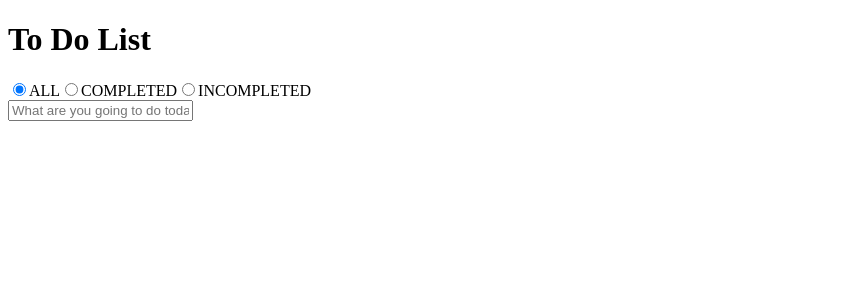
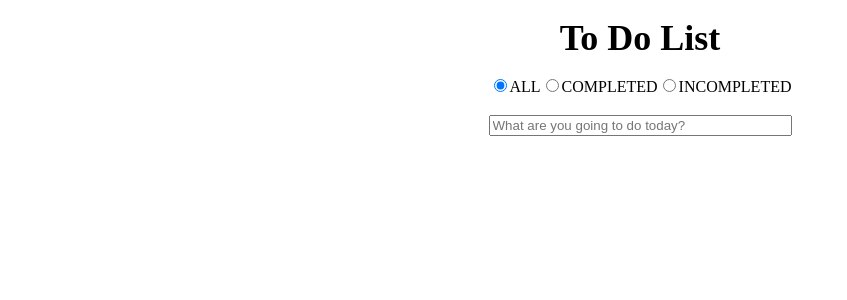
Before and after one commit to daewoongBang/react-jotai-study, a React (Create React App) app: page / in a window 1280 px wide. Shown: the top 300 px of the page, without its empty margins (0-847 px from the left). Built offline with nearby package versions, Linux system fonts and the light colour scheme.

Commit message:
Modify Styles

```diff
--- a/src/App.tsx
+++ b/src/App.tsx
@@ -2,7 +2,69 @@ import React from 'react';
 import ToDo from 'pages/ToDo';
 import { createGlobalStyle } from 'styled-components';
 
-const GlobalStyle = createGlobalStyle``;
+const GlobalStyle = createGlobalStyle`
+/* http://meyerweb.com/eric/tools/css/reset/
+   v5.0.1 | 20191019
+   License: none (public domain)
+*/
+
+html, body, div, span, applet, object, iframe,
+h1, h2, h3, h4, h5, h6, p, blockquote, pre,
+a, abbr, acronym, address, big, cite, code,
+del, dfn, em, img, ins, kbd, q, s, samp,
+small, strike, strong, sub, sup, tt, var,
+b, u, i, center,
+dl, dt, dd, menu, ol, ul, li,
+fieldset, form, label, legend,
+table, caption, tbody, tfoot, thead, tr, th, td,
+article, aside, canvas, details, embed,
+figure, figcaption, footer, header, hgroup,
+main, menu, nav, output, ruby, section, summary,
+time, mark, audio, video {
+  margin: 0;
+  padding: 0;
+  border: 0;
+  font-size: 100%;
+  font: inherit;
+  vertical-align: baseline;
+}
+/* HTML5 display-role reset for older browsers */
+article, aside, details, figcaption, figure,
+footer, header, hgroup, main, menu, nav, section {
+  display: block;
+}
+/* HTML5 hidden-attribute fix for newer browsers */
+*[hidden] {
+    display: none;
+}
+body {
+  line-height: 1;
+}
+html, body {
+  width:100%;
+  height:100%
+}
+menu, ol, ul {
+  list-style: none;
+}
+blockquote, q {
+  quotes: none;
+}
+blockquote:before, blockquote:after,
+q:before, q:after {
+  content: '';
+  content: none;
+}
+table {
+  border-collapse: collapse;
+  border-spacing: 0;
+}
+#root {
+  height:100%;
+  display:flex;
+  justify-content:center;
+}
+`;
 
 function App() {
   return (
--- /dev/null
+++ b/src/components/common/Input.tsx
@@ -0,0 +1,45 @@
+import { RegisterOptions, UseFormRegister } from 'react-hook-form';
+import styled from 'styled-components';
+
+interface IInput {
+  name: string;
+  rules?: RegisterOptions;
+  placeholder?: string;
+  register: UseFormRegister<any>;
+  errorMessage?: string;
+  [key: string]: any;
+}
+
+const Input = ({
+  name,
+  rules,
+  placeholder,
+  errorMessage,
+  register,
+  ...rest
+}: IInput) => {
+  const StyledInput = styled.input`
+    width: 100%;
+    box-sizing: border-box;
+  `;
+
+  const ErrorText = styled.span`
+    color: red;
+    margin: 5px 0;
+    display: block;
+  `;
+
+  return (
+    <div>
+      <StyledInput
+        {...register(name, rules)}
+        placeholder={placeholder}
+        {...rest}
+      />
+
+      {errorMessage && <ErrorText>{errorMessage}</ErrorText>}
+    </div>
+  );
+};
+
+export default Input;
--- a/src/components/todo/Input.tsx
+++ b/src/components/todo/Input.tsx
@@ -1,6 +1,8 @@
+import Input from 'components/common/Input';
 import { useSetAtom } from 'jotai';
 import { useForm } from 'react-hook-form';
 import { toDosAtom } from 'state/todo';
+import styled from 'styled-components';
 
 interface IForm {
   text: string;
@@ -25,16 +27,22 @@ const ToDoInput = () => {
     setValue('text', '');
   });
 
+  const Wrapper = styled.div`
+    margin: 20px 0;
+  `;
+
   return (
-    <div>
+    <Wrapper>
       <form onSubmit={onSubmit}>
-        <input
+        <Input
+          name={'text'}
+          register={register}
+          rules={{ required: 'required!' }}
           placeholder='What are you going to do today?'
-          {...register('text', { required: 'required' })}
+          errorMessage={errors.text?.message}
         />
-        <div>{errors.text?.message || ''}</div>
       </form>
-    </div>
+    </Wrapper>
   );
 };
 
--- a/src/components/todo/Item.tsx
+++ b/src/components/todo/Item.tsx
@@ -1,5 +1,6 @@
 import { useSetAtom } from 'jotai';
 import { IToDo, toDosAtom } from 'state/todo';
+import styled from 'styled-components';
 
 const ToDoItem = ({ id, text, completed }: IToDo) => {
   const setToDos = useSetAtom(toDosAtom);
@@ -16,7 +17,19 @@ const ToDoItem = ({ id, text, completed }: IToDo) => {
     setToDos((prev) => prev.filter((item) => item.id !== id));
   };
 
+  const Wrapper = styled.div`
+    display: flex;
+    justify-content: space-between;
+
+    > button {
+      border: none;
+      background-color: white;
+      cursor: pointer;
+    }
+  `;
+
   return (
+    <Wrapper>
       <div>
         <input
           type='checkbox'
@@ -26,11 +39,12 @@ const ToDoItem = ({ id, text, completed }: IToDo) => {
         />
 
         <label htmlFor={`check-${id}`}>{text}</label>
+      </div>
 
       <button type='button' onClick={removeItem}>
         x
       </button>
-    </div>
+    </Wrapper>
   );
 };
 
--- a/src/components/todo/List.tsx
+++ b/src/components/todo/List.tsx
@@ -1,12 +1,20 @@
 import { useAtomValue } from 'jotai';
 import { filteredToDos } from 'state/todo';
 import ToDoItem from './Item';
+import styled from 'styled-components';
 
 const ToDoList = () => {
   const toDos = useAtomValue(filteredToDos);
 
+  const Wrapper = styled.div`
+    display: flex;
+    flex-direction: column;
+    gap: 10px;
+    margin-top: 5px;
+  `;
+
   return (
-    <div>
+    <Wrapper>
       {toDos.map((item) => (
         <ToDoItem
           key={`todo-${item.id}`}
@@ -15,7 +23,7 @@ const ToDoList = () => {
           completed={item.completed}
         />
       ))}
-    </div>
+    </Wrapper>
   );
 };
 
--- a/src/index.tsx
+++ b/src/index.tsx
@@ -5,6 +5,7 @@ import App from './App';
 const root = ReactDOM.createRoot(
   document.getElementById('root') as HTMLElement
 );
+
 root.render(
   <React.StrictMode>
     <App />
--- a/src/pages/ToDo.tsx
+++ b/src/pages/ToDo.tsx
@@ -1,10 +1,21 @@
 import ToDoFilter from 'components/todo/Filter';
 import ToDoInput from 'components/todo/Input';
 import ToDoList from 'components/todo/List';
+import styled from 'styled-components';
+
+const Wrapper = styled.div`
+  text-align: center;
+
+  > h1 {
+    font-size: 36px;
+    font-weight: 700;
+    margin: 20px 0;
+  }
+`;
 
 const ToDoPage = () => {
   return (
-    <div>
+    <Wrapper>
       <h1>To Do List</h1>
 
       <ToDoFilter />
@@ -12,7 +23,7 @@ const ToDoPage = () => {
       <ToDoInput />
 
       <ToDoList />
-    </div>
+    </Wrapper>
   );
 };
 
```
Lines whose indentation alone changed are shown as unchanged.
